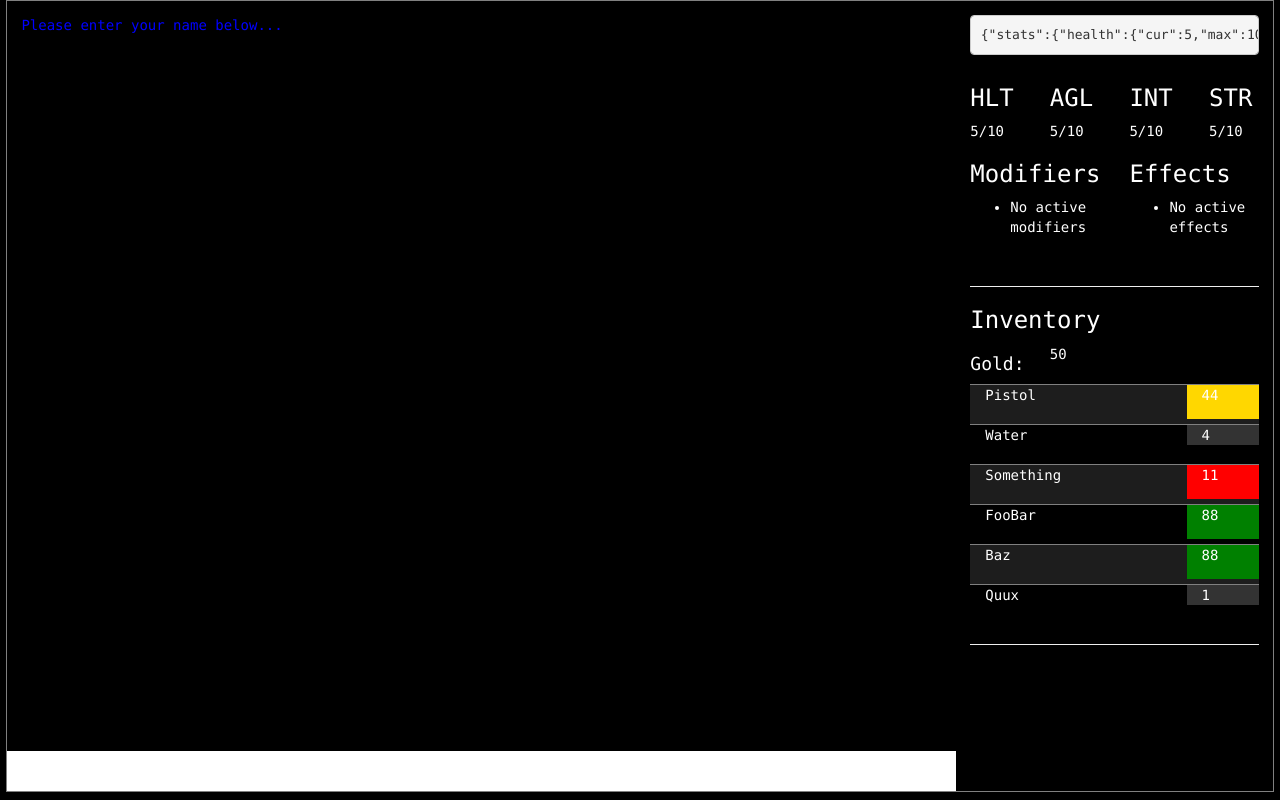
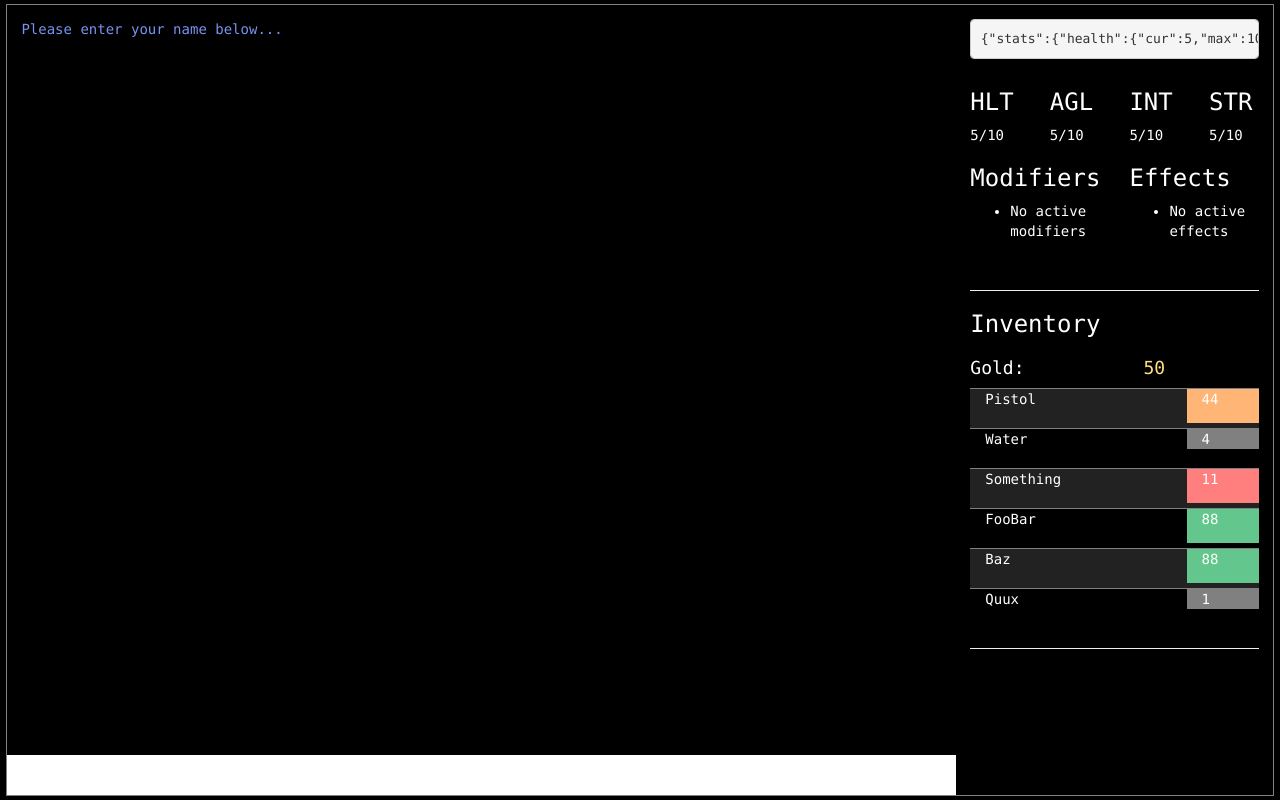
Before and after one commit to LOZORD/xanadu, a website: page src/client/index.html in a window 1280 px wide. Drawn offline with nearby package versions, Linux system fonts and the light colour scheme; no server answers; a web font is replaced by a local one.

Commit message:
Added specific coloring and new typeface

```diff
--- a/src/client/client.js
+++ b/src/client/client.js
@@ -251,5 +251,4 @@ $(document).ready(() => {
       { name: 'Quux', stack: 1 }
     ]
   });
-  console.log(updateDetails);
 });
--- a/src/client/index.html
+++ b/src/client/index.html
@@ -7,6 +7,7 @@
     <title>XANADU GAME CLIENT</title>
     <!-- CSS STYLING -->
     <link rel='stylesheet' type='text/css' href='/bootstrap/css/bootstrap.min.css'>
+    <link href="https://fonts.googleapis.com/css?family=Nova+Mono" rel="stylesheet">
     <link rel='stylesheet' type='text/css' href='styles/main.css'>
     <!-- JS IMPORTS -->
     <script src='/jquery/jquery.min.js'></script>
@@ -77,7 +78,7 @@
                 <h4>Gold: </h4>
               </div>
               <div class='col-xs-9'>
-                <span id='gold-amount'>gold here</span>
+                <h4 id='gold-amount'>gold here</h4>
               </div>
             </div>
             <div class='row'>
--- a/src/client/styles/main.css
+++ b/src/client/styles/main.css
@@ -17,15 +17,47 @@
  * https://developer.mozilla.org/en-US/docs/Web/CSS/Using_CSS_variables
  */
 
+/* For all CSS variables */
+:root {
+  /* Typefaces/Fonts */
+  --xanadu-fonts: 'Nova Mono', Menlo, monospace;
+  /* Colors
+   *
+   * Black
+   * Near Black
+   * White
+   * Grey
+   * Red
+   * Green
+   * Blue
+   * Cyan
+   * Magenta
+   * Yellow
+   * Orange
+   *
+   */
+  --xanadu-black: black;
+  --xanadu-near-black:  #222;
+  --xanadu-white:       white;
+  --xanadu-grey:        grey;
+  --xanadu-red:         #FF7F7F;
+  --xanadu-green:       #63C78D;
+  --xanadu-blue:        #7893F0;
+  --xanadu-cyan:        #6FA6DE;
+  --xanadu-magenta:     #FF7FE1;
+  --xanadu-yellow:      #FEE07F;
+  --xanadu-orange:      #FFB575;
+}
 
 body {
-  font-family: Menlo, monospace;
-  background-color: black;
-  color: white;
+  font-family: var(--xanadu-fonts);
+  background-color: var(--xanadu-black);
+  color: var(--xanadu-white);
 }
 
 #parent-container {
-  border: 1px solid grey;
+  border: 1px solid var(--xanadu-grey);
+  margin-top: 0.5vh;
   width: 99vw;
   height: 99vh;
 }
@@ -42,12 +74,10 @@ body {
 
 #left-half {
   /* for design debugging */
-  /* border: 1px dashed gold; */
 }
 
 #right-half {
   /* for design debugging */
-  /* border: 1px dotted red; */
 }
 
 #form-wrapper {
@@ -63,7 +93,7 @@ body {
   width: 100%;
   outline: none;
   height: 5vh;
-  color: black;
+  color: var(--xanadu-black);
 }
 
 #messages-wrapper {
@@ -82,50 +112,39 @@ body {
 }
 
 #messages li.broadcast {
-  color: yellow;
+  color: var(--xanadu-yellow);
 }
 
 #messages li.chat {
-  color: green;
+  color: var(--xanadu-green);
 }
 
 #messages li.echo {
-  color: white;
+  color: var(--xanadu-white);
 }
 
 #messages li.game {
-  color: blue;
+  color: var(--xanadu-blue);
 }
 
 #messages li.shout {
-  color: red;
+  color: var(--xanadu-red);
 }
 
 #messages li.whisper {
-  color: magenta;
+  color: var(--xandu-magenta);
 }
 
 #messages li.unknown {
-  border: 1px dashed cyan;
+  border: 1px dashed var(--xanadu-grey);
 }
 
 #message li.error {
-  border: 1px dashed firebrick;
-  background-color: pink;
-  color: firebrick;
+  border: 1px dashed var(--xanadu-red);
+  background-color: var(--xanadu-magenta);
+  color: var(--xanadu-white);
   font-weight: bold;
 }
-
-/*
-
-#messages li {
-  padding: 1vh 1.5vw;
-}
-
-#messages li:nth-child(odd) {
-  background-color: #pink;
-}
-*/
 
 #player-map {
   overflow: scroll;
@@ -139,16 +158,21 @@ body {
   /* don't constrain the height; this can be as tall as possible */
 }
 
+#gold-amount {
+  text-align: center;
+  color: var(--xanadu-yellow);
+}
+
 div.item-box {
  width: 100%;
  margin: 0;
  height: 5vh;
- border-top: 1px solid grey;
+ border-top: 1px solid var(--xanadu-grey);
  /* border-bottom: 1px solid grey; */
 }
 
 div.item-box:nth-child(odd) {
-  background-color: #1D1D1D;
+  background-color: var(--xanadu-near-black);
 }
 
 #item-wrapper {
@@ -160,19 +184,19 @@ div.item-condition {
 }
 
 div.item-condition.good-condition {
-  background-color: green;
+  background-color: var(--xanadu-green);
 }
 
 div.item-condition.fair-condition {
-  background-color: gold;
+  background-color: var(--xanadu-orange);
 }
 
 div.item-condition.poor-condition {
-  background-color: red;
+  background-color: var(--xanadu-red);
 }
 
 div.item-stack {
-  background-color: #333;
+  background-color: var(--xanadu-grey);
 }
 
 #map-wrapper {
```
